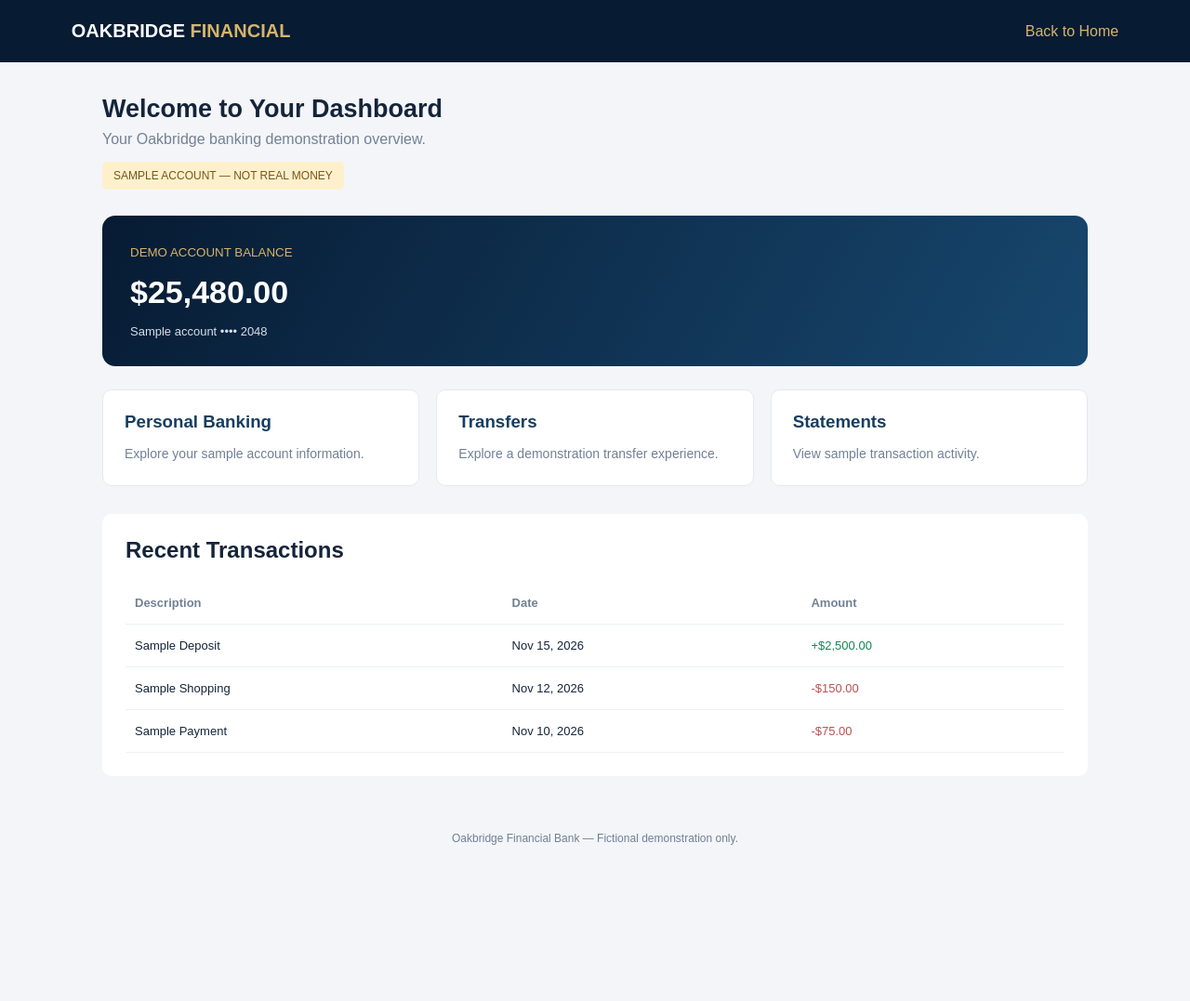
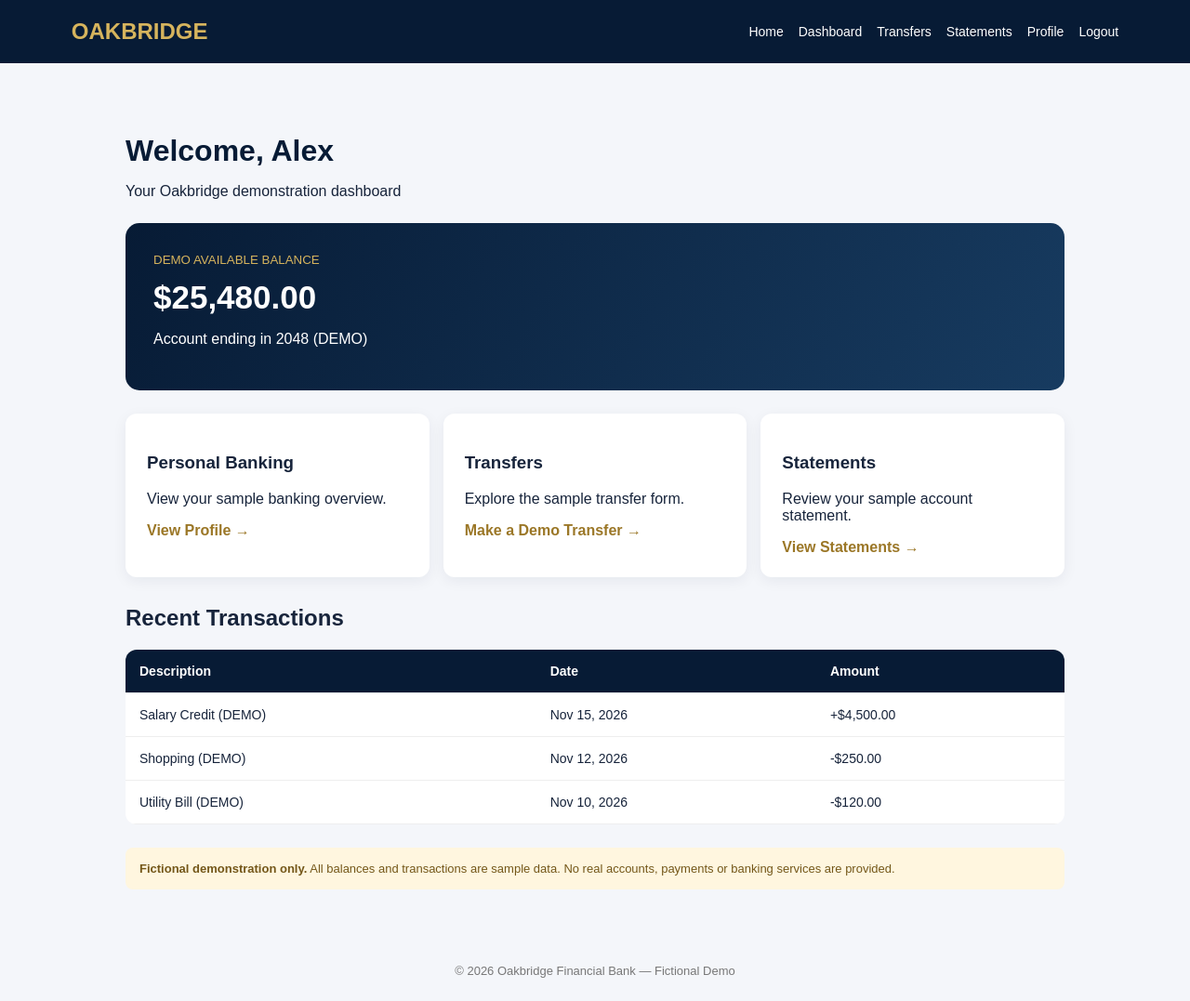
Before and after one commit to kiddablaise/oakbridge-premium-bank, a plain HTML site: page dashboard.html in a window 1280 px wide. Shown: the whole page at 93% size. Before the commit the page ends 934 px from the top, so only its background shows below. Drawn offline with Linux system fonts and the light colour scheme.

Commit message:
Revise dashboard title and enhance layout styles
Updated the dashboard title and improved layout styles. Enhanced header and footer elements for better branding and user experience.

```diff
--- a/dashboard.html
+++ b/dashboard.html
@@ -1,207 +1,167 @@
+
 
 <!DOCTYPE html>
+
 <html lang="en">
+
 <head>
+
 <meta charset="UTF-8">
+
 <meta name="viewport" content="width=device-width, initial-scale=1.0">
-<title>Oakbridge | Demo Dashboard</title>
+
+<title>Dashboard | Oakbridge Financial Bank</title>
 
 <style>
-* { box-sizing: border-box; margin: 0; padding: 0; }
 
-body {
-  font-family: Arial, sans-serif;
-  background: #f3f5f8;
-  color: #14243a;
-}
+*{box-sizing:border-box}
 
-header {
-  background: #071b33;
-  color: white;
-  padding: 22px 6%;
-  display: flex;
-  justify-content: space-between;
-  align-items: center;
-  flex-wrap: wrap;
-  gap: 15px;
-}
+body{margin:0;font-family:Arial,sans-serif;background:#f4f6fa;color:#17243b}
 
-.logo { font-weight: bold; font-size: 20px; }
-.logo span { color: #d6b46a; }
+header{background:#071b35;color:white;padding:20px 6%;display:flex;justify-content:space-between;align-items:center;flex-wrap:wrap;gap:15px}
 
-header a {
-  color: #d6b46a;
-  text-decoration: none;
-}
+header h2{color:#d6b45d;margin:0}
 
-.container {
-  max-width: 1100px;
-  margin: auto;
-  padding: 35px 20px;
-}
+nav{display:flex;gap:16px;flex-wrap:wrap}
 
-.welcome { margin-bottom: 28px; }
-.welcome h1 { font-size: 27px; margin-bottom: 8px; }
-.welcome p { color: #748195; }
+nav a{color:white;text-decoration:none;font-size:14px}
 
-.demo-label {
-  display: inline-block;
-  background: #fff0cc;
-  color: #76571b;
-  padding: 8px 12px;
-  border-radius: 5px;
-  font-size: 12px;
-  margin-top: 15px;
-}
+nav a:hover{color:#d6b45d}
 
-.balance {
-  background: linear-gradient(120deg, #071b33, #17476e);
-  color: white;
-  border-radius: 14px;
-  padding: 30px;
-  margin-bottom: 25px;
-}
+main{max-width:1050px;margin:35px auto;padding:20px}
 
-.balance small { color: #d6b46a; }
-.balance h2 { font-size: 34px; margin: 15px 0; }
-.balance p { color: #d5e0eb; font-size: 13px; }
+.welcome{margin-bottom:25px}
 
-.cards {
-  display: grid;
-  grid-template-columns: repeat(auto-fit, minmax(210px, 1fr));
-  gap: 18px;
-  margin-bottom: 30px;
-}
+.welcome h1{margin-bottom:5px;color:#071b35}
 
-.card {
-  background: white;
-  padding: 23px;
-  border-radius: 10px;
-  border: 1px solid #e5e9ef;
-}
+.balance{background:linear-gradient(120deg,#071b35,#173b60);color:white;padding:30px;border-radius:15px;margin-bottom:25px}
 
-.card h3 { color: #173d60; margin-bottom: 12px; }
-.card p { color: #718095; line-height: 1.6; font-size: 14px; }
+.balance small{color:#d6b45d}
 
-.transactions {
-  background: white;
-  padding: 25px;
-  border-radius: 10px;
-  overflow-x: auto;
-}
+.balance h2{font-size:35px;margin:12px 0}
 
-.transactions h2 { margin-bottom: 20px; }
+.cards{display:grid;grid-template-columns:repeat(auto-fit,minmax(190px,1fr));gap:15px;margin-bottom:30px}
 
-table {
-  width: 100%;
-  border-collapse: collapse;
-  min-width: 450px;
-}
+.card{background:white;padding:23px;border-radius:12px;box-shadow:0 4px 15px #10213b10}
 
-th, td {
-  padding: 15px 10px;
-  text-align: left;
-  border-bottom: 1px solid #edf0f4;
-  font-size: 13px;
-}
+.card a{color:#9b7727;text-decoration:none;font-weight:bold}
 
-th { color: #718095; }
+table{width:100%;border-collapse:collapse;background:white;border-radius:12px;overflow:hidden}
 
-.credit { color: #188653; }
-.debit { color: #bc5151; }
+th,td{padding:15px;text-align:left;border-bottom:1px solid #eee;font-size:14px}
 
-footer {
-  text-align: center;
-  padding: 25px;
-  color: #718095;
-  font-size: 12px;
-}
+th{background:#071b35;color:white}
 
-@media(max-width: 500px) {
-  .balance h2 { font-size: 28px; }
-}
+.notice{margin-top:25px;background:#fff6df;padding:15px;border-radius:8px;font-size:13px;color:#745719}
+
+footer{text-align:center;padding:25px;color:#777;font-size:13px}
+
 </style>
+
 </head>
 
 <body>
 
 <header>
-  <div class="logo">OAKBRIDGE <span>FINANCIAL</span></div>
-  <a href="index.html">Back to Home</a>
+
+<h2>OAKBRIDGE</h2>
+
+<nav>
+
+<a href="index.html">Home</a>
+
+<a href="dashboard.html">Dashboard</a>
+
+<a href="transfers.html">Transfers</a>
+
+<a href="statements.html">Statements</a>
+
+<a href="profile.html">Profile</a>
+
+<a href="login.html">Logout</a>
+
+</nav>
+
 </header>
 
-<main class="container">
+<main>
 
-  <section class="welcome">
-    <h1>Welcome to Your Dashboard</h1>
-    <p>Your Oakbridge banking demonstration overview.</p>
-    <span class="demo-label">SAMPLE ACCOUNT — NOT REAL MONEY</span>
-  </section>
+<div class="welcome">
 
-  <section class="balance">
-    <small>DEMO ACCOUNT BALANCE</small>
+<h1>Welcome, Alex</h1>
+
+<p>Your Oakbridge demonstration dashboard</p>
+
+</div>
+
+<div class="balance">
+
+<small>DEMO AVAILABLE BALANCE</small>
+
 <h2>$25,480.00</h2>
-    <p>Sample account •••• 2048</p>
-  </section>
 
-  <section class="cards">
+<p>Account ending in 2048 (DEMO)</p>
+
+</div>
+
+<div class="cards">
 
 <div class="card">
+
 <h3>Personal Banking</h3>
-      <p>Explore your sample account information.</p>
+
+<p>View your sample banking overview.</p>
+
+<a href="profile.html">View Profile →</a>
+
 </div>
 
 <div class="card">
+
 <h3>Transfers</h3>
-      <p>Explore a demonstration transfer experience.</p>
+
+<p>Explore the sample transfer form.</p>
+
+<a href="transfers.html">Make a Demo Transfer →</a>
+
 </div>
 
 <div class="card">
+
 <h3>Statements</h3>
-      <p>View sample transaction activity.</p>
+
+<p>Review your sample account statement.</p>
+
+<a href="statements.html">View Statements →</a>
+
 </div>
 
-  </section>
+</div>
 
-  <section class="transactions">
 <h2>Recent Transactions</h2>
 
 <table>
-      <thead>
-        <tr>
-          <th>Description</th>
-          <th>Date</th>
-          <th>Amount</th>
-        </tr>
-      </thead>
 
-      <tbody>
-        <tr>
-          <td>Sample Deposit</td>
-          <td>Nov 15, 2026</td>
-          <td class="credit">+$2,500.00</td>
-        </tr>
+<tr><th>Description</th><th>Date</th><th>Amount</th></tr>
 
-        <tr>
-          <td>Sample Shopping</td>
-          <td>Nov 12, 2026</td>
-          <td class="debit">-$150.00</td>
-        </tr>
+<tr><td>Salary Credit (DEMO)</td><td>Nov 15, 2026</td><td>+$4,500.00</td></tr>
 
-        <tr>
-          <td>Sample Payment</td>
-          <td>Nov 10, 2026</td>
-          <td class="debit">-$75.00</td>
-        </tr>
-      </tbody>
+<tr><td>Shopping (DEMO)</td><td>Nov 12, 2026</td><td>-$250.00</td></tr>
+
+<tr><td>Utility Bill (DEMO)</td><td>Nov 10, 2026</td><td>-$120.00</td></tr>
+
 </table>
-  </section>
+
+<div class="notice">
+
+<strong>Fictional demonstration only.</strong> All balances and transactions are sample data. No real accounts, payments or banking services are provided.
+
+</div>
 
 </main>
 
-<footer>
-  Oakbridge Financial Bank — Fictional demonstration only.
-</footer>
+<footer>© 2026 Oakbridge Financial Bank — Fictional Demo</footer>
 
 </body>
+
 </html>
```
Lines whose indentation alone changed are shown as unchanged.
